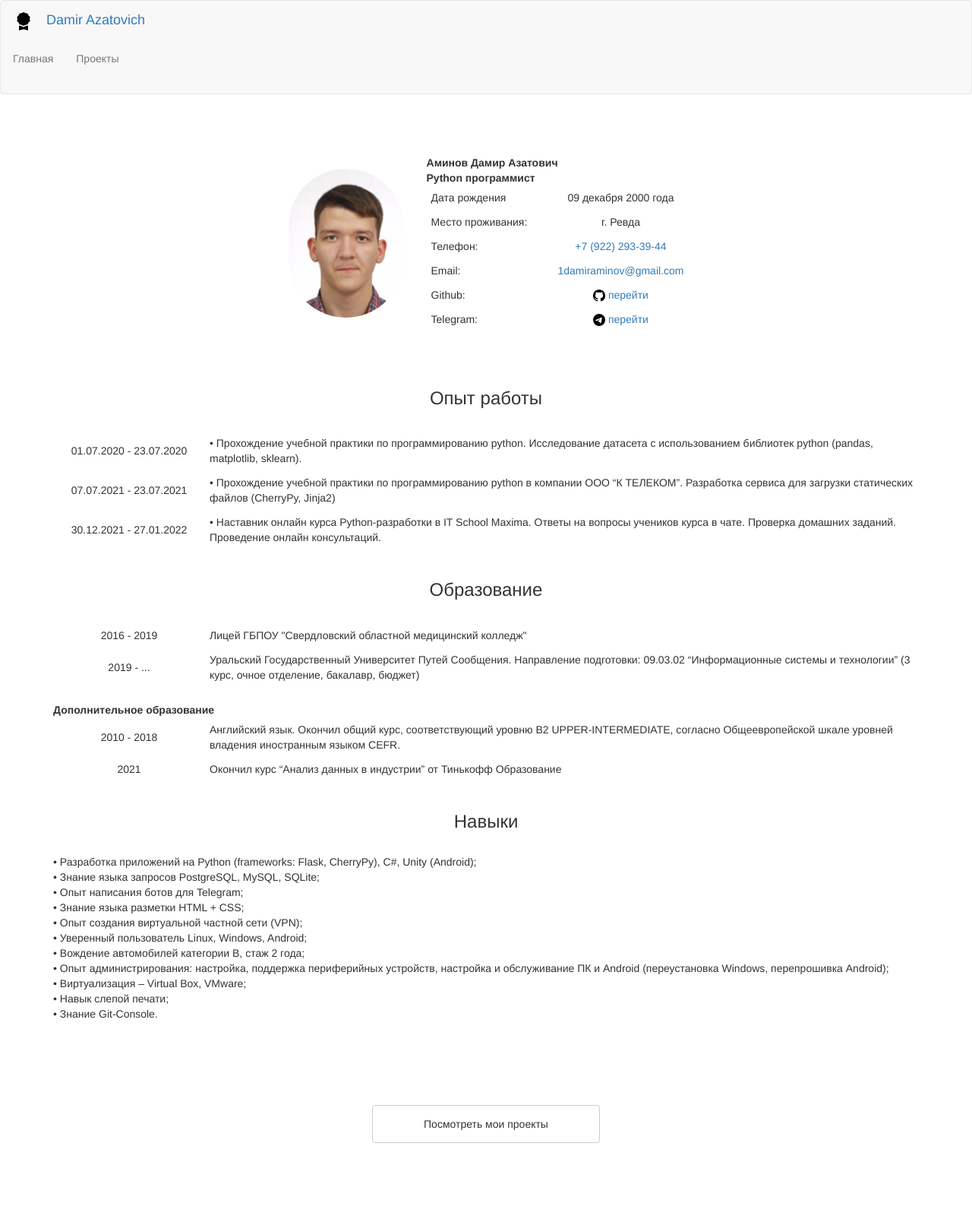
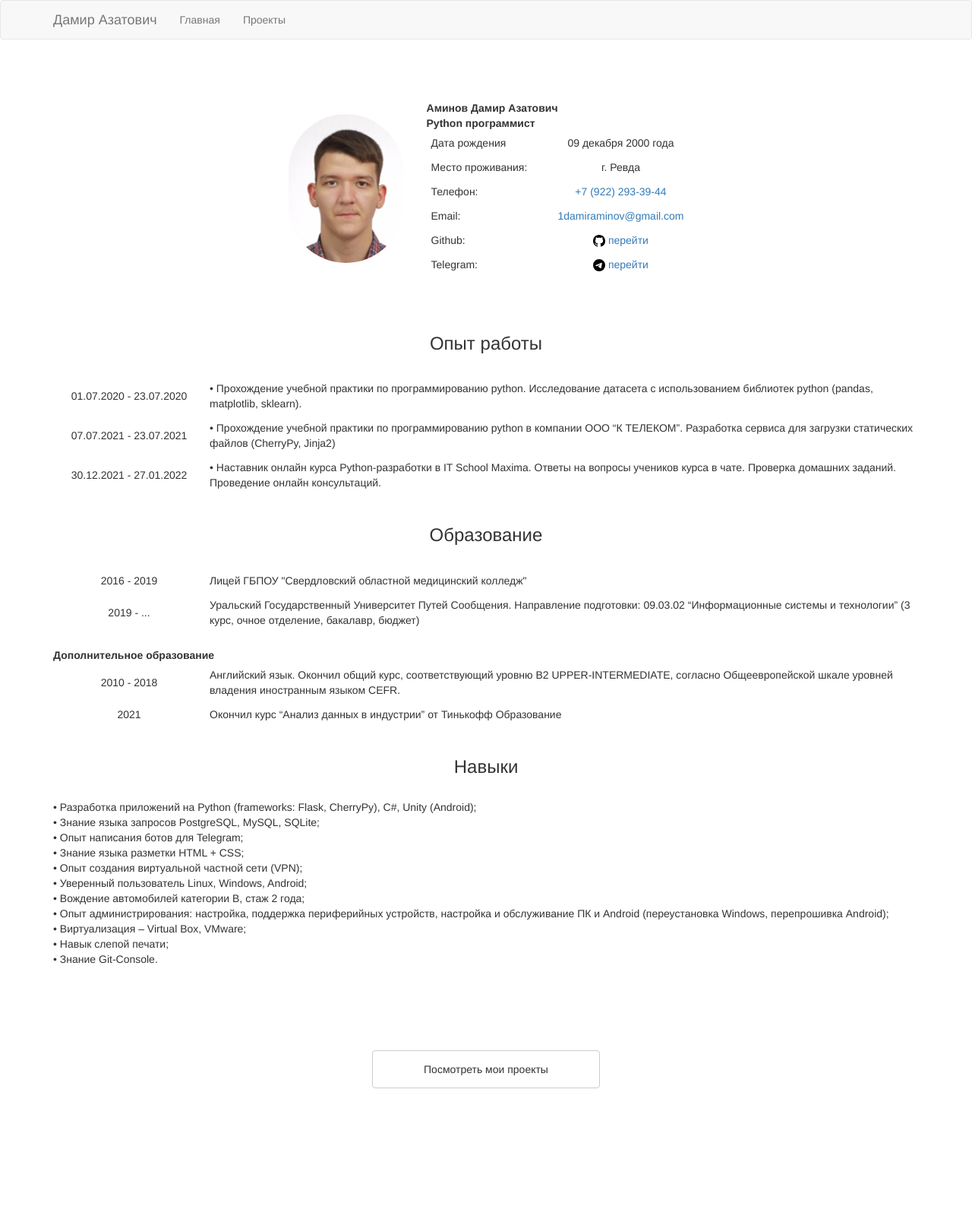
Before and after one commit to damiraminov1/DamirAzatovichSite, a Flask app: page / in a window 1280 px wide. Shown: the whole page at 76% size. After the commit the page ends 1432 px from the top, so only its background shows below. Run offline with Flask 2, Linux system fonts and the light colour scheme; some libraries are stand-ins or nearby versions.

Commit message:
base.html fixes

```diff
--- a/app/templates/main/base.html
+++ b/app/templates/main/base.html
@@ -6,23 +6,46 @@
 
 {% block navbar %}
     <nav class="navbar navbar-default" style="min-width: 1252px">
-        <div class="container-fluid">
-            <div class="navbar-brand" href={{ url_for('main.index') }}>
-                <a href="{{ url_for('main.index') }}">
-                    <img src="{{ url_for('static', filename = 'icons/award-fill.svg') }}" alt="" width="30" height="24" class="d-inline-block align-text-top">
-                </a>
+        <div class="container">
+            <div class="navbar-header">
+                <button type="button" class="navbar-toggle collapsed" data-toggle="collapse" data-target="#bs-example-navbar-collapse-1" aria-expanded="false">
+                    <span class="sr-only">Toggle navigation</span>
+                    <span class="icon-bar"></span>
+                    <span class="icon-bar"></span>
+                    <span class="icon-bar"></span>
+                </button>
+                <a class="navbar-brand" href="{{ url_for('main.index') }}">Дамир Азатович</a>
             </div>
-            <div class="navbar-brand" href={{ url_for('main.index') }}>
-                <a href="{{ url_for('main.index') }}">Damir Azatovich</a>
+            <div class="collapse navbar-collapse" id="bs-example-navbar-collapse-1">
+                <ul class="nav navbar-nav">
+                    <li><a href="{{ url_for('main.index') }}">Главная</a></li>
+                    <li><a href="{{ url_for('main.projects') }}">Проекты</a></li>
+                </ul>
             </div>
         </div>
-        <div class="navbar">
-            <ul class="nav navbar-nav">
-                <li> <a href={{ url_for('main.index') }}>Главная </a> </li>
-                <li> <a href={{ url_for('main.projects') }}>Проекты </a> </li>
-            </ul>
-        </div>
     </nav>
+
+
+
+
+{#    <nav class="navbar navbar-default" style="min-width: 1252px">#}
+{#        <div class="container-fluid">#}
+{#            <div class="navbar-brand" href={{ url_for('main.index') }}>#}
+{#                <a href="{{ url_for('main.index') }}">#}
+{#                    <img src="{{ url_for('static', filename = 'icons/award-fill.svg') }}" alt="" width="30" height="24" class="d-inline-block align-text-top">#}
+{#                </a>#}
+{#            </div>#}
+{#            <div class="navbar-brand" href={{ url_for('main.index') }}>#}
+{#                <a href="{{ url_for('main.index') }}">Damir Azatovich</a>#}
+{#            </div>#}
+{#        </div>#}
+{#        <div class="navbar">#}
+{#            <ul class="nav navbar-nav">#}
+{#                <li> <a href={{ url_for('main.index') }}>Главная </a> </li>#}
+{#                <li> <a href={{ url_for('main.projects') }}>Проекты </a> </li>#}
+{#            </ul>#}
+{#        </div>#}
+{#    </nav>#}
 {% endblock %}
 
 {% block content %}
```
